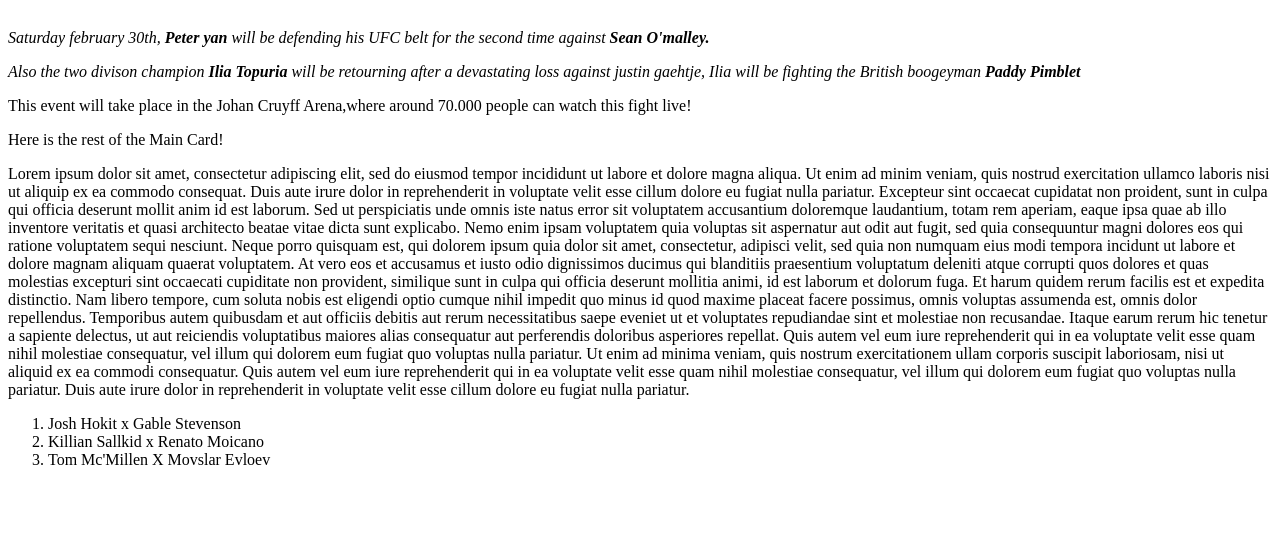
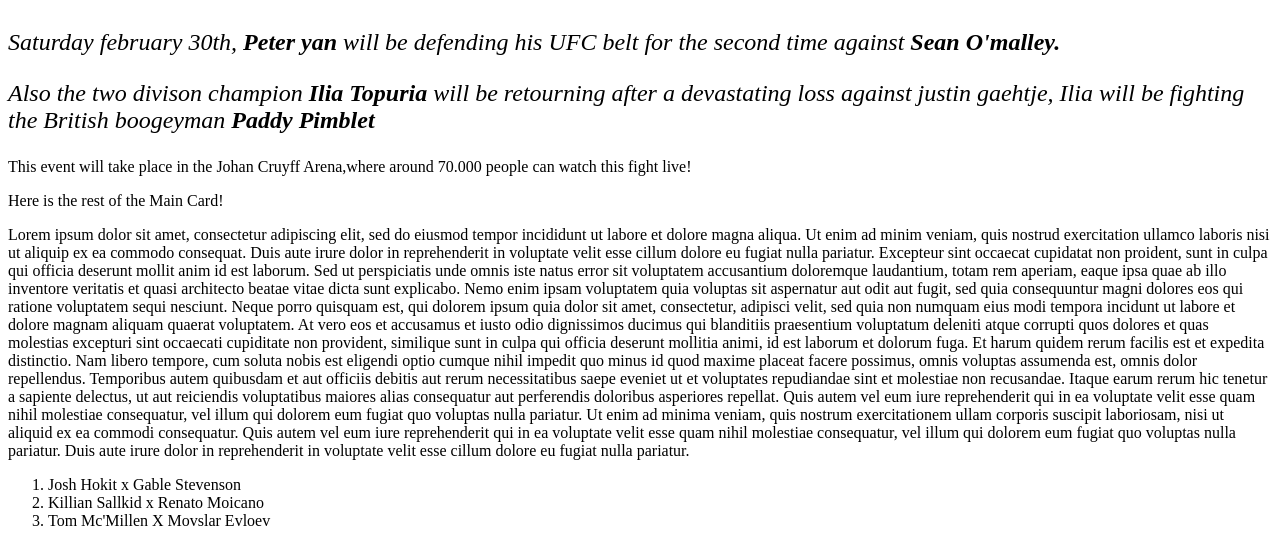
Before and after one commit to SamuelRolandHolst/Weekopdracht-2, a plain HTML site: page index.html in a window 1280 px wide. Shown: the part 251-800 px from the top of the page. Drawn offline with Linux system fonts and the light colour scheme.

Commit message:
WebLab Run 20-11-2026 11:54:05 (UTC+01:00)

```diff
--- a/index.html
+++ b/index.html
@@ -10,8 +10,8 @@
     <h2 style="font-size:300%;">Peter Yan vs Sean O'malley</h2>
     <h1 style="font-size:300%;"> Ilia Topuria vs Paddy Pimblet </h1>
    <em>
-    <p>Saturday february 30th, <b>Peter yan</b> will be defending his UFC belt for the second time against <b>Sean O'malley.</b></p>
-   <p> Also the two divison champion <b>Ilia Topuria</b> will be  retourning after a devastating loss against justin gaehtje, Ilia will be fighting the British boogeyman <b>Paddy Pimblet</b></p>
+    <p style="font-size:150%;">Saturday february 30th, <b>Peter yan</b> will be defending his UFC belt for the second time against <b>Sean O'malley.</b></p>
+   <p style="font-size:150%;"> Also the two divison champion <b>Ilia Topuria</b> will be  retourning after a devastating loss against justin gaehtje, Ilia will be fighting the British boogeyman <b>Paddy Pimblet</b></p>
   </em>
     <p> This event will take place in the Johan Cruyff Arena,where around 70.000 people can watch this fight live!</p>
     <p> Here is the rest of the Main Card!</p>
```
Also changed, not shown: 1 other file.
